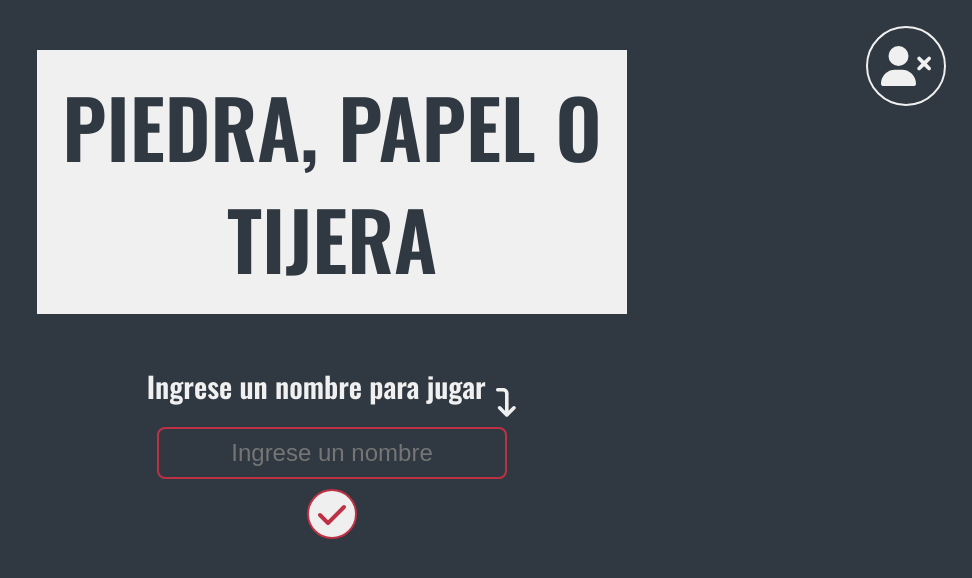
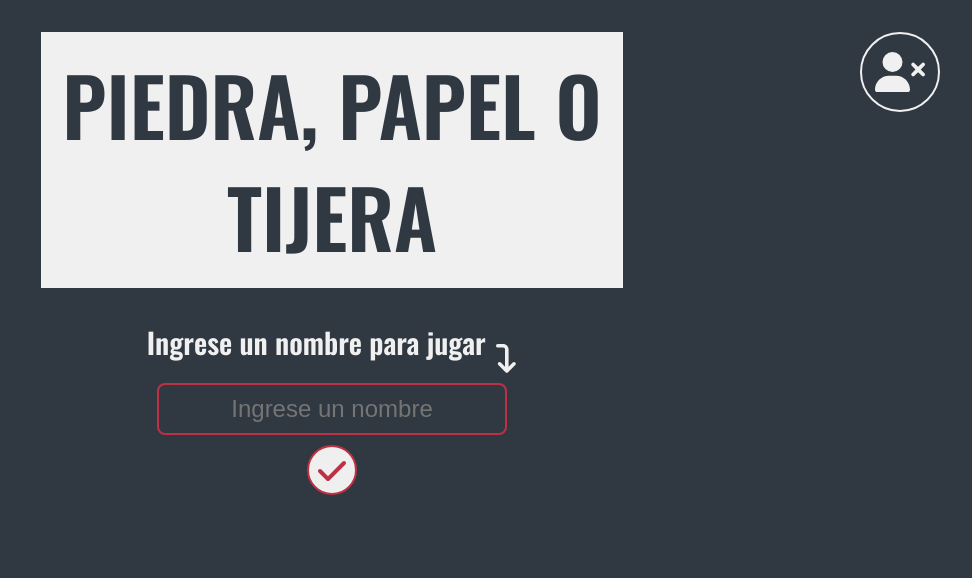
Before and after one commit to MartinL9/practico3, a React (Create React App) app: page / in a window 1280 px wide. Shown: the top 578 px of the page, without its empty margins (308-1280 px from the left). Built offline with nearby package versions, Linux system fonts and the light colour scheme.

Commit message:
Cambios menores

```diff
--- a/src/App.jsx
+++ b/src/App.jsx
@@ -52,7 +52,7 @@ function App() {
   // Hook para rastrear el número de juegos ganados por la computadora
   const [pcW, setPcW] = useState(0);
 
-  // Hook para la activacion de animacion.
+  // Hook para la activación de animación.
   const [animationKey, setAnimationKey] = useState(0);
 
   // Función para iniciar el juego con el nombre del jugador
--- a/src/Components/Titulo.jsx
+++ b/src/Components/Titulo.jsx
@@ -1,6 +1,6 @@
 import { FontAwesomeIcon } from "@fortawesome/react-fontawesome";
 import { faUserXmark } from "@fortawesome/free-solid-svg-icons";
-import styled from 'styled-components';
+import styled, { css } from 'styled-components';
 
 function Titulo({ onAllReset }) {
     return (
@@ -16,21 +16,40 @@ function Titulo({ onAllReset }) {
 export default Titulo;
 
 // Styled Components
+const mediaStyles = css`
+    @media screen and (max-width: 768px) {
+        .Title {
+            font-size: 2rem;
+            text-align: center;
+        }
+
+        .MyResetAllButton {
+            font-size: 1rem;
+            width: 4rem;
+            height: 4rem;
+        }
+    }
+`;
+
 const Title = styled.div`
     background-color: var(--main-white);
     color: var(--main-gray);
-    margin: 50px auto 50px auto;
-    padding: 20px;
+    margin: 2rem auto;
+    padding: 1rem;
     width: 43%;
     font-size: 5rem;
+    max-width: 80%;
+    text-align: center;
+
+    ${mediaStyles}
 `;
 
 const MyResetAllButton = styled.button`
     position: absolute;
-    top: 10px;
-    right: 10px;
-    width: 80px;
-    height: 80px;
+    top: 1rem;
+    right: 1rem;
+    width: 5rem;
+    height: 5rem;
     border-radius: 50%;
     margin: 1rem;
     cursor: pointer;
@@ -39,6 +58,8 @@ const MyResetAllButton = styled.button`
     color: var(--main-white);
     transition: background-color 0.3s ease-in;
 
+    ${mediaStyles}
+
     &:hover {
         background-color: var(--main-white);
         color: var(--main-gray);
```
